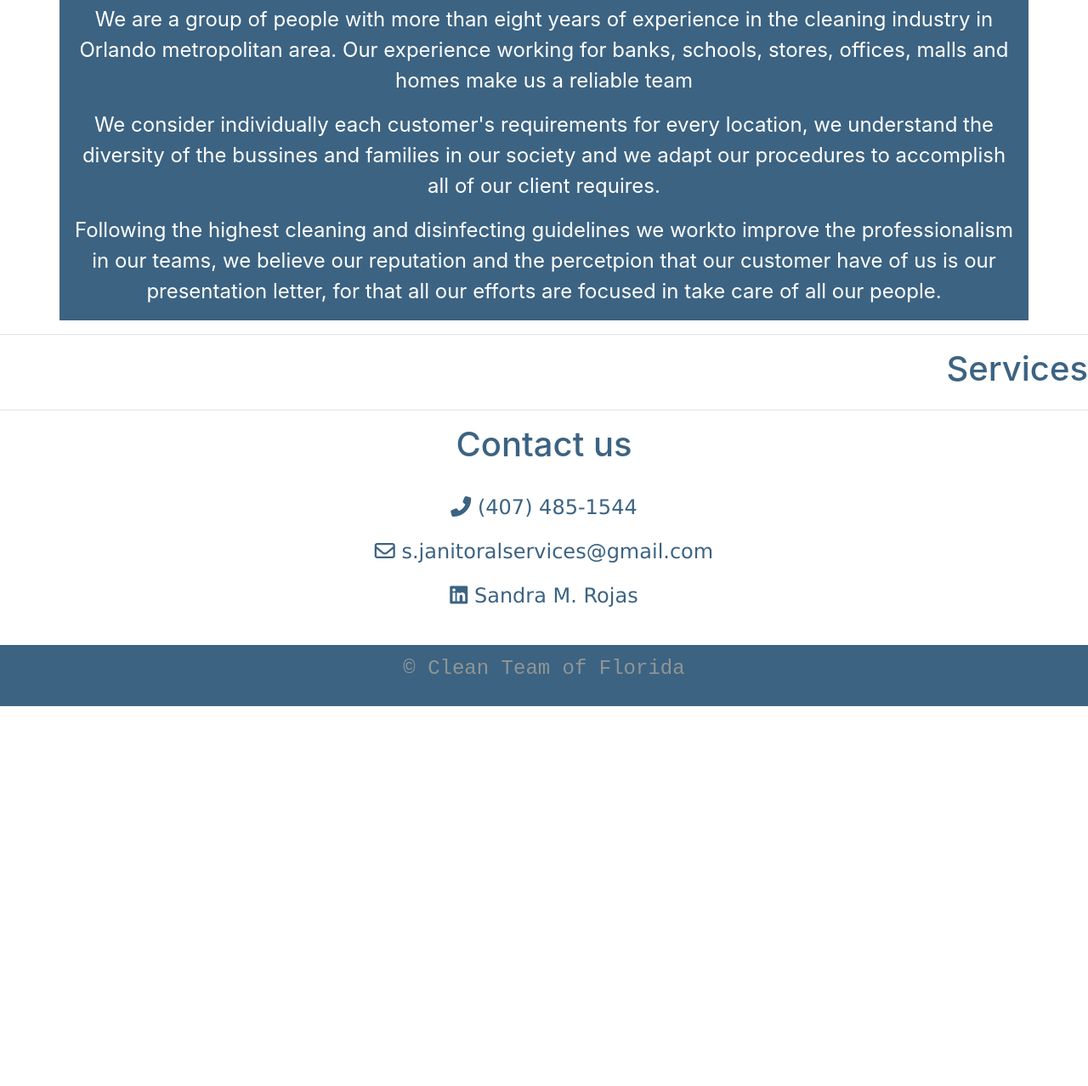
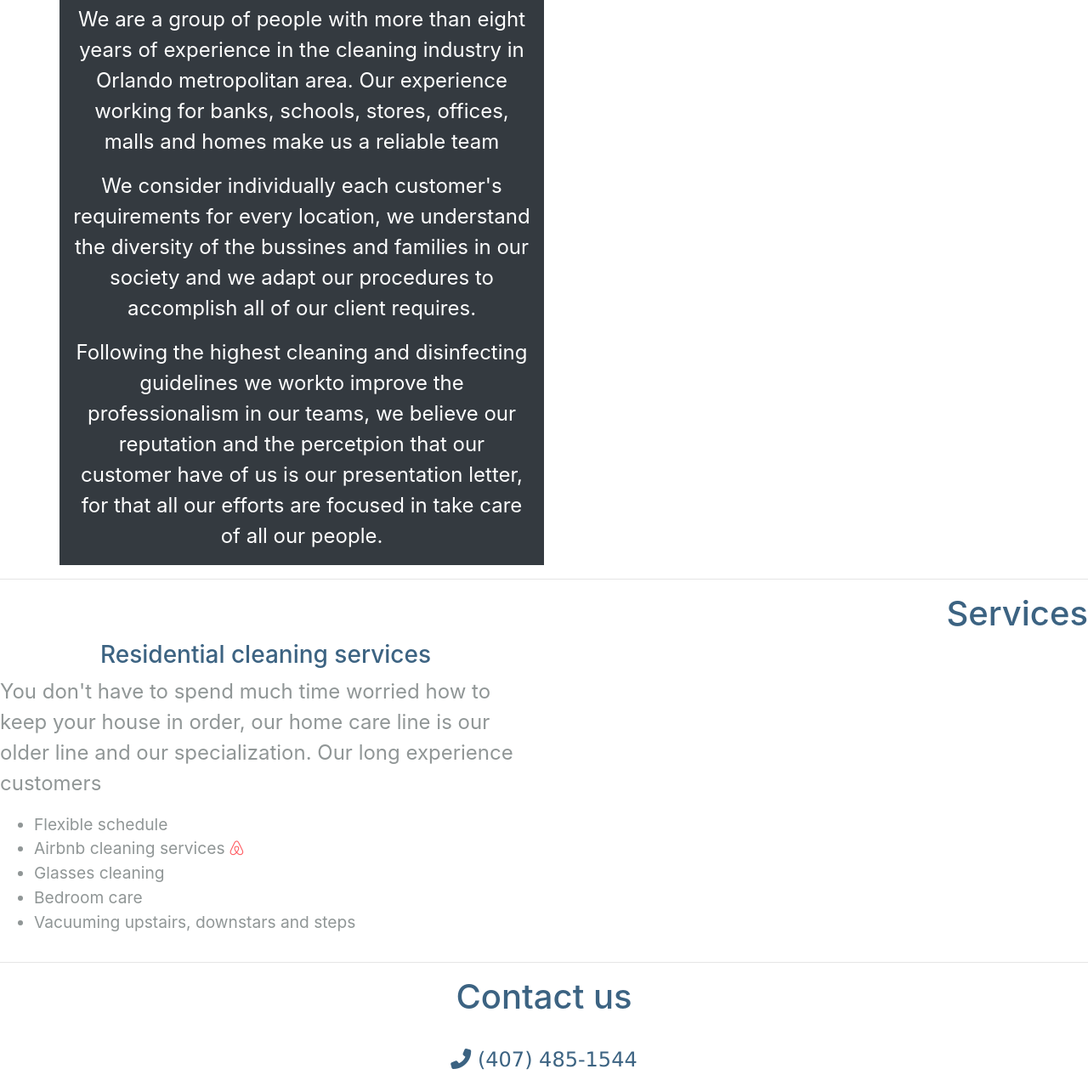
Before and after one commit to didachos24/CleanTeamServices, a plain HTML site: page index.html in a window 1280 px wide. Shown: the part 1927-3205 px from the top of the page at 85% size. Before the commit the page ends 2758 px from the top, so only its background shows below. Drawn offline with nearby package versions, Linux system fonts and the light colour scheme.

Commit message:
New terminal test

```diff
--- a/assets/css/style.css
+++ b/assets/css/style.css
@@ -11,6 +11,13 @@ p {
   font-family: Arial, Helvetica, sans-serif114, 133, 133;
 }
 
+li {
+  font-size: 1.2rem;
+  color: rgb(144, 150, 150);
+  font-family: Arial, Helvetica, sans-serif114, 133, 133;
+
+}
+
 @media screen and (max-width: 600px) {
   .col {
     display: inline-block;
@@ -19,6 +26,10 @@ p {
 
   p {
     font-size: 1rem;
+  }
+
+  li {
+    font-size: 0.8rem;
   }
 }
 
@@ -29,10 +40,28 @@ p {
   background-color: #7ed6df;
 }
 
-.bg-dark-blue {
-  background-color: #3c6382;
+.bg-dark {
+  background-color: #535c68;
 }
 
+/* -------------- COLORS */
+/* ======================================== */
+
+.lightblue {
+  color: #7ed6df;
+}
+
+.darkblue {
+  color: #3c6382;
+}
+
+.white {
+  color: white;
+}
+
+.airbnb-color {
+  color: #FF5A60
+}
 
 /* -------------- TEXT */
 /* ======================================== */
@@ -125,25 +154,6 @@ p {
   background-repeat: no-repeat;
   background-size: contain;
   position: relative;
-}
-
-/* -------------- COLORS */
-/* ======================================== */
-
-.light-blue {
-  background-color: #7ed6df;
-}
-
-.ligthblue {
-  color: #7ed6df;
-}
-
-.darkblue {
-  color: #3c6382;
-}
-
-.white {
-  color: white;
 }
 
 /* -------------- PHONE LINK */
--- a/index.html
+++ b/index.html
@@ -162,7 +162,7 @@
 
     <div class="container">
       <div class="row">
-        <div class="col bg-dark-blue">
+        <div class="col bg-dark">
           <h1 class="left white">About us</h1>
 
           <br>
@@ -179,7 +179,7 @@
             Following the highest cleaning and disinfecting guidelines we workto improve the professionalism in our teams, we believe our reputation and the percetpion that our customer have of us is our presentation letter, for that all our efforts are focused in take care of all our people.
           </p>
         </div>
-        <!-- <div class="col">
+        <div class="col">
           <div class="row">
             <div class="col">
               <img src="" class="large-img">
@@ -213,7 +213,7 @@
 
             </div>
           </div>
-        </div> -->
+        </div>
       </div>
     </div>
 
@@ -223,7 +223,16 @@
 
       <div class="row">
         <div class="col">
-
+          <h3 class="darkblue center">Residential cleaning services</h3>
+          <p>You don't have to spend much time worried how to keep your house in order, our home care line is our older line and our specialization. Our long experience customers
+          </p>
+          <ul>
+            <li>Flexible schedule</li>
+            <li> Airbnb cleaning services <strong><i class="fab fa-airbnb airbnb-color"></i></strong></li>
+            <li>Glasses cleaning</li>
+            <li>Bedroom care</li>
+            <li>Vacuuming upstairs, downstars and steps</li>
+          </ul>
         </div>
         <div class="col">
 
```
